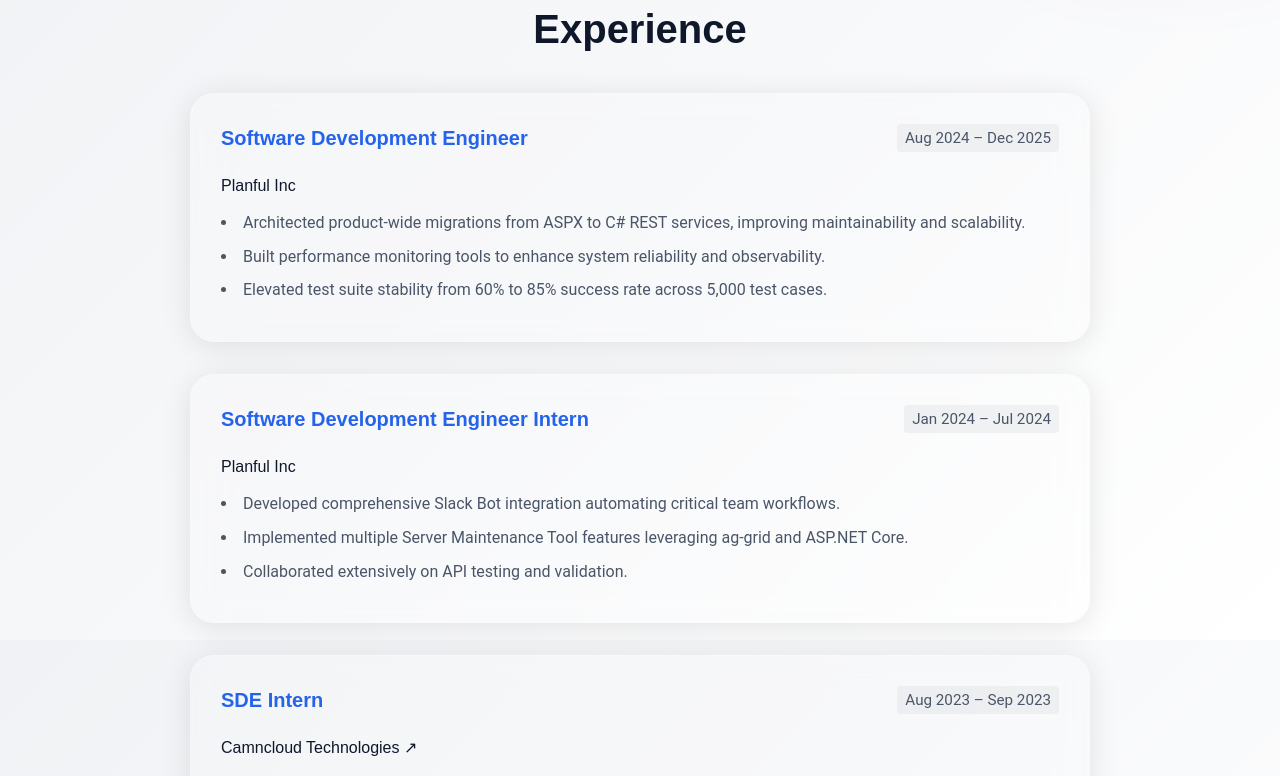
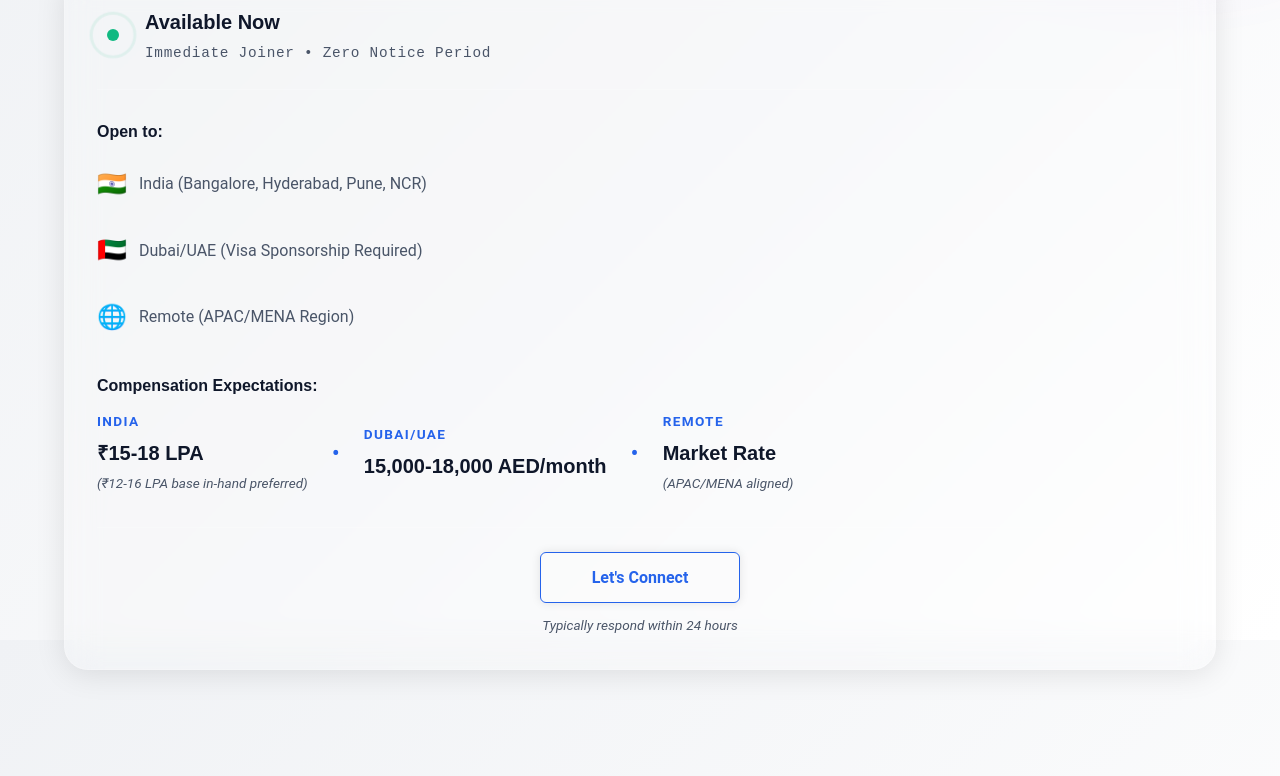
Before and after one commit to prajapat23puneet/Portfolio, a React (Vite) app: page / in a window 1280 px wide. Shown: the part 960-1736 px from the top of the page. Built offline with nearby package versions, Linux system fonts and the light colour scheme.

Commit message:
availability banner added

```diff
--- a/index.html
+++ b/index.html
@@ -8,6 +8,13 @@
   <meta name="viewport" content="width=device-width, initial-scale=1.0" />
   <meta http-equiv="Content-Security-Policy"
     content="default-src 'self'; font-src 'self' https://fonts.gstatic.com; style-src 'self' 'unsafe-inline' https://fonts.googleapis.com; script-src 'self' 'unsafe-inline' 'unsafe-eval'; img-src 'self' data:; connect-src 'self';">
+  <meta name="keywords"
+    content="Puneet Prajapat, Software Development Engineer, Immediate Joiner, SDE India, .NET Developer Dubai, Microservices Architect, Available for Hire">
+  <meta name="description"
+    content="Puneet Prajapat - SDE with 40% API latency reduction at Planful. Immediate joiner for India (₹15-18L) and Dubai (15-18K AED) roles. Expertise in .NET 8, Microservices, Saga Pattern.">
+  <meta property="og:title" content="Puneet Prajapat | SDE - Immediate Joiner">
+  <meta property="og:description"
+    content="40% API latency reduction • Distributed Systems Expert • Available Now • India ₹15-18L / Dubai 15-18K AED">
   <title>Puneet Prajapat | Portfolio</title>
   <link rel="preconnect" href="https://fonts.googleapis.com/">
   <link rel="preconnect" href="https://fonts.gstatic.com/" crossorigin>
--- a/src/App.jsx
+++ b/src/App.jsx
@@ -4,6 +4,7 @@
 import Hero from './components/Hero';
 import LoadingSpinner from './components/LoadingSpinner';
 import LazySection from './components/LazySection';
+import AvailabilityBanner from './components/AvailabilityBanner';
 
 import ErrorBoundary from './components/ErrorBoundary';
 
@@ -21,6 +22,7 @@
         <div className="ambient-blob blob-2"></div>
         <Navbar />
         <Hero />
+        <AvailabilityBanner />
         <Suspense fallback={<LoadingSpinner />}>
           <ErrorBoundary>
             <LazySection fallback={null}>
--- a/src/components/About.jsx
+++ b/src/components/About.jsx
@@ -28,7 +28,6 @@
         role: 'SDE Intern',
         date: 'Aug 2023 – Sep 2023',
         company: 'Camncloud Technologies',
-        companyLink: 'https://drive.google.com/file/d/1JRHfShZ-YJb2-CV4gNgEXh0nfiIkdWFJ/view?usp=sharing',
         achievements: [
             'Worked on YOLOv5 object detection algorithms for real-time applications.',
             'Developed predictive models to analyze data trends and optimize decision-making.'
--- /dev/null
+++ b/src/components/AvailabilityBanner.css
@@ -0,0 +1,219 @@
+.availability-section {
+    padding: 3rem 0 2rem;
+    position: relative;
+}
+
+.availability-banner {
+    padding: 2rem;
+    display: flex;
+    flex-direction: column;
+    gap: 2rem;
+    position: relative;
+    overflow: hidden;
+}
+
+/* Status Indicator */
+.availability-status {
+    display: flex;
+    align-items: center;
+    gap: 1rem;
+    padding-bottom: 1.5rem;
+    border-bottom: 1px solid var(--glass-border);
+}
+
+.status-pulse {
+    position: relative;
+    width: 32px;
+    height: 32px;
+}
+
+.pulse-dot {
+    position: absolute;
+    top: 50%;
+    left: 50%;
+    transform: translate(-50%, -50%);
+    width: 12px;
+    height: 12px;
+    background: #10b981;
+    /* Green */
+    border-radius: 50%;
+    z-index: 2;
+}
+
+.pulse-ring {
+    position: absolute;
+    top: 50%;
+    left: 50%;
+    transform: translate(-50%, -50%);
+    width: 32px;
+    height: 32px;
+    border: 2px solid #10b981;
+    border-radius: 50%;
+    animation: pulse 2s cubic-bezier(0.4, 0, 0.6, 1) infinite;
+    z-index: 1;
+}
+
+@keyframes pulse {
+
+    0%,
+    100% {
+        opacity: 1;
+        transform: translate(-50%, -50%) scale(1);
+    }
+
+    50% {
+        opacity: 0;
+        transform: translate(-50%, -50%) scale(1.5);
+    }
+}
+
+.status-text {
+    display: flex;
+    flex-direction: column;
+    gap: 0.25rem;
+}
+
+.status-label {
+    font-size: 1.25rem;
+    font-weight: 700;
+    color: var(--text-primary);
+    font-family: var(--font-header);
+}
+
+.status-detail {
+    font-size: 0.9rem;
+    color: var(--text-secondary);
+    font-family: monospace;
+    letter-spacing: 0.05em;
+}
+
+/* Section Subtitle */
+.section-subtitle {
+    font-size: 1rem;
+    font-weight: 600;
+    color: var(--text-primary);
+    margin-bottom: 1rem;
+    font-family: var(--font-header);
+}
+
+/* Location Preferences */
+.location-preferences {
+    display: flex;
+    flex-direction: column;
+}
+
+.location-grid {
+    display: flex;
+    flex-direction: column;
+    gap: 0.75rem;
+}
+
+.location-item {
+    display: flex;
+    align-items: center;
+    gap: 0.75rem;
+    padding: 0.5rem 0;
+}
+
+.location-flag {
+    font-size: 1.5rem;
+}
+
+.location-text {
+    font-size: 1rem;
+    color: var(--text-secondary);
+}
+
+/* Compensation Section */
+.compensation-section {
+    display: flex;
+    flex-direction: column;
+}
+
+.compensation-grid {
+    display: flex;
+    align-items: center;
+    gap: 1.5rem;
+    flex-wrap: wrap;
+}
+
+.compensation-item {
+    display: flex;
+    flex-direction: column;
+    gap: 0.25rem;
+}
+
+.region-label {
+    font-size: 0.85rem;
+    font-weight: 600;
+    color: var(--accent-color);
+    text-transform: uppercase;
+    letter-spacing: 0.1em;
+}
+
+.amount {
+    font-size: 1.25rem;
+    font-weight: 700;
+    color: var(--text-primary);
+    font-family: var(--font-header);
+}
+
+.detail {
+    font-size: 0.85rem;
+    color: var(--text-secondary);
+    font-style: italic;
+}
+
+.compensation-divider {
+    font-size: 1.5rem;
+    color: var(--accent-color);
+}
+
+/* CTA Section */
+.cta-section {
+    display: flex;
+    flex-direction: column;
+    align-items: center;
+    gap: 0.75rem;
+    padding-top: 1.5rem;
+    border-top: 1px solid var(--glass-border);
+}
+
+.availability-cta {
+    min-width: 200px;
+    text-align: center;
+}
+
+.response-time {
+    font-size: 0.85rem;
+    color: var(--text-secondary);
+    font-style: italic;
+}
+
+/* Responsive Design */
+@media (max-width: 768px) {
+    .availability-banner {
+        padding: 1.5rem;
+    }
+
+    .availability-status {
+        flex-direction: column;
+        align-items: flex-start;
+        text-align: left;
+    }
+
+    .compensation-grid {
+        flex-direction: column;
+        align-items: flex-start;
+        gap: 1rem;
+    }
+
+    .compensation-divider {
+        display: none;
+    }
+
+    .location-item {
+        flex-direction: column;
+        align-items: flex-start;
+    }
+}
--- /dev/null
+++ b/src/components/AvailabilityBanner.jsx
@@ -0,0 +1,83 @@
+import React from 'react';
+import { motion } from 'framer-motion';
+import './AvailabilityBanner.css';
+
+const AvailabilityBanner = () => {
+    return (
+        <motion.section
+            id="availability"
+            className="availability-section"
+            initial={{ opacity: 0, y: 20 }}
+            animate={{ opacity: 1, y: 0 }}
+            transition={{ duration: 0.6, delay: 0.3 }}
+        >
+            <div className="container">
+                <div className="availability-banner glass">
+                    {/* Status Indicator */}
+                    <div className="availability-status">
+                        <div className="status-pulse">
+                            <div className="pulse-ring"></div>
+                            <div className="pulse-dot"></div>
+                        </div>
+                        <div className="status-text">
+                            <span className="status-label">Available Now</span>
+                            <span className="status-detail">Immediate Joiner • Zero Notice Period</span>
+                        </div>
+                    </div>
+
+                    {/* Location Preferences */}
+                    <div className="location-preferences">
+                        <h3 className="section-subtitle">Open to:</h3>
+                        <div className="location-grid">
+                            <div className="location-item">
+                                <span className="location-flag">🇮🇳</span>
+                                <span className="location-text">India (Bangalore, Hyderabad, Pune, NCR)</span>
+                            </div>
+                            <div className="location-item">
+                                <span className="location-flag">🇦🇪</span>
+                                <span className="location-text">Dubai/UAE (Visa Sponsorship Required)</span>
+                            </div>
+                            <div className="location-item">
+                                <span className="location-flag">🌐</span>
+                                <span className="location-text">Remote (APAC/MENA Region)</span>
+                            </div>
+                        </div>
+                    </div>
+
+                    {/* Compensation Expectations */}
+                    <div className="compensation-section">
+                        <h3 className="section-subtitle">Compensation Expectations:</h3>
+                        <div className="compensation-grid">
+                            <div className="compensation-item">
+                                <span className="region-label">India</span>
+                                <span className="amount">₹15-18 LPA</span>
+                                <span className="detail">(₹12-16 LPA base in-hand preferred)</span>
+                            </div>
+                            <div className="compensation-divider">•</div>
+                            <div className="compensation-item">
+                                <span className="region-label">Dubai/UAE</span>
+                                <span className="amount">15,000-18,000 AED/month</span>
+                            </div>
+                            <div className="compensation-divider">•</div>
+                            <div className="compensation-item">
+                                <span className="region-label">Remote</span>
+                                <span className="amount">Market Rate</span>
+                                <span className="detail">(APAC/MENA aligned)</span>
+                            </div>
+                        </div>
+                    </div>
+
+                    {/* Quick CTA */}
+                    <div className="cta-section">
+                        <a href="#contact" className="btn availability-cta">
+                            Let's Connect
+                        </a>
+                        <span className="response-time">Typically respond within 24 hours</span>
+                    </div>
+                </div>
+            </div>
+        </motion.section>
+    );
+};
+
+export default AvailabilityBanner;
--- a/vite.config.js
+++ b/vite.config.js
@@ -28,7 +28,7 @@
       output: {
         manualChunks: {
           'react-vendor': ['react', 'react-dom'],
-          'animation': ['framer-motion'],
+          'animation': ['framer-motion', 'react-parallax-tilt'],
           'icons': ['react-icons'],
         },
       },
@@ -36,6 +36,10 @@
 
     // Optimize chunk size
     chunkSizeWarningLimit: 1000,
+  },
+
+  optimizeDeps: {
+    include: ['react', 'react-dom', 'framer-motion']
   },
 
   server: {
```
Also changed, not shown: 1 other file (tests, documents, lock files or other folders).
